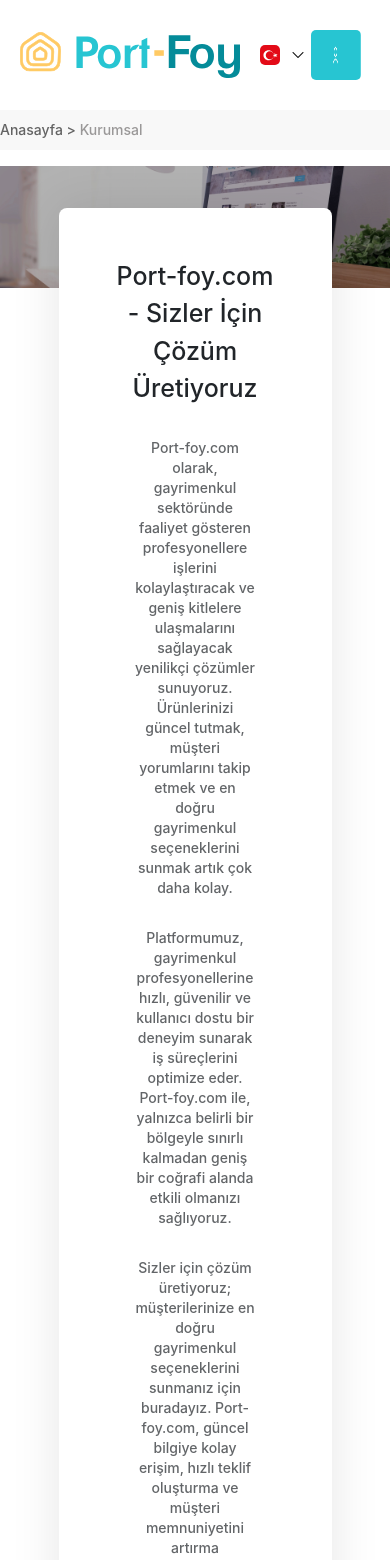
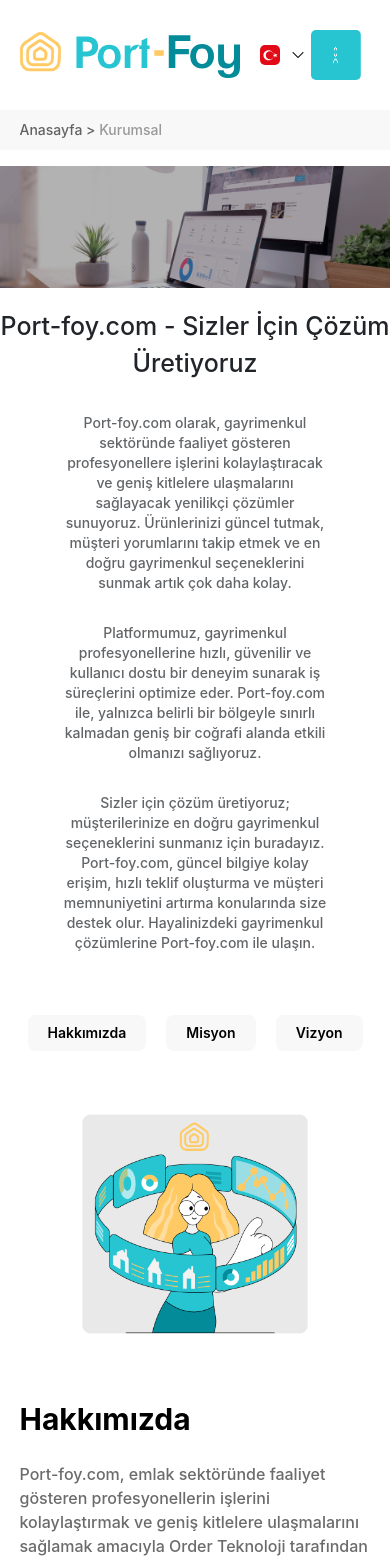
Before and after one commit to melihkostk/portfoy, a React (Vite) app: page /corporate in a window 390 px wide. Shown: the top 1560 px of the page. Built offline with nearby package versions, Linux system fonts and the light colour scheme.

Commit message:
Added breakpoints to the corporate page for responsive design

```diff
--- a/src/components/CorporateCard.jsx
+++ b/src/components/CorporateCard.jsx
@@ -5,7 +5,7 @@ export function CorporateCard({
     location
 }) {
     const image = (
-        <div className="flex-1 flex items-center justify-center sticky top-4">
+        <div className="flex-1 flex items-center justify-center sticky top-4 max-[992px]:static">
             <img className="max-w-[70%]" src={img} alt={title} />
         </div>
     );
@@ -23,7 +23,7 @@ export function CorporateCard({
     );
 
     return (
-        <div className="flex items-start justify-between gap-12.5" id={title}>
+        <div className="flex items-start justify-between gap-12.5 max-[992px]:flex-col" id={title}>
             {location === "left" ? (
                 <>
                     {image}
--- a/src/pages/Corporate.jsx
+++ b/src/pages/Corporate.jsx
@@ -12,17 +12,17 @@ export function Corporate() {
         <div className='flex flex-col items-center font-sf'>
             <Header />
             <div className="w-full bg-[#f8f8f8] flex justify-center py-2.5 mb-4">
-                <div className="w-full max-w-350">
+                <div className="w-full max-w-[90%]">
                     <p className="text-sm text-[#636363] font-medium">Anasayfa {">"} <span className="text-[#9a9898]"> Kurumsal</span></p>
                 </div>
             </div>
-            <div className="w-full max-w-350">
+            <div className="w-full max-w-[90%] max-[992px]:max-w-full">
                 <div>
                     <img src={corporate} alt="" />
                 </div>
             </div>
-            <div className="w-full max-w-350">
-                <div className="flex flex-col items-center w-full max-w-[70%] bg-white -mt-20 mb-30 mx-auto rounded-lg p-12.5 shadow-[0_0_50px_rgba(0,0,0,0.1)]">
+            <div className="w-full max-w-[90%] max-[992px]:max-w-full">
+                <div className="flex flex-col items-center w-full max-w-[70%] max-[992px]:max-w-full max-[992px]:p-0 max-[992px]:mt-5  max-[992px]:mb-5 max-[992px]:shadow-none bg-white -mt-20 mb-30 mx-auto rounded-lg p-12.5 shadow-[0_0_50px_rgba(0,0,0,0.1)]">
                     <h1 className="mb-7.5 text-[25px] text-[#212529] font-medium text-center">Port-foy.com - Sizler İçin Çözüm Üretiyoruz</h1>
                     <p className="text-center mb-7.5 text-sm text-[#212529] opacity-70 max-w-[70%] font-medium">
                         Port-foy.com olarak, gayrimenkul sektöründe faaliyet gösteren profesyonellere
@@ -47,7 +47,7 @@ export function Corporate() {
                     </div>
                 </div>
             </div>
-            <div className="w-full max-w-350 py-30">
+            <div className="w-full max-w-[90%] py-30 max-[992px]:py-7.5">
                 <CorporateCard
                     title="Hakkımızda"
                     location="left"
@@ -62,7 +62,7 @@ export function Corporate() {
                 />
             </div>
             <div className="w-full bg-[#F7F6FB] flex justify-center">
-                <div className="w-full max-w-350 py-30">
+                <div className="w-full max-w-[90%] py-30 max-[992px]:py-7.5">
                     <CorporateCard
                         title="Misyon"
                         location="right"
@@ -73,7 +73,7 @@ export function Corporate() {
                     />
                 </div>
             </div>
-            <div className="w-full max-w-350 py-30">
+            <div className="w-full max-w-[90%] py-30 max-[992px]:py-7.5">
                 <CorporateCard
                     title="Vizyon"
                     location="left"
@@ -83,8 +83,8 @@ export function Corporate() {
                     p3="Port-foy.com olarak, emlak sektöründe sürdürülebilir büyümeyi destekleyen ve kullanıcı memnuniyetini ön planda tutan bir yaklaşım benimsiyoruz. Her adımda yenilikçi düşünceyi ve mükemmeliyetçi tutumu teşvik ederek, sektöre değer katmayı ve fark yaratmayı amaçlıyoruz."
                 />
             </div>
-            <div className='w-full mt-30 mb-30'>
-                <div className='w-full mx-auto max-w-350 flex flex-col items-center justify-center bg-[#f7f6fb]'>
+            <div className='w-full mt-30 mb-30 max-[992px]:mt-7.5'>
+                <div className='w-full mx-auto max-w-[90%] flex flex-col items-center justify-center bg-[#f7f6fb]'>
                     <AppLinks />
                 </div>
             </div>
```
